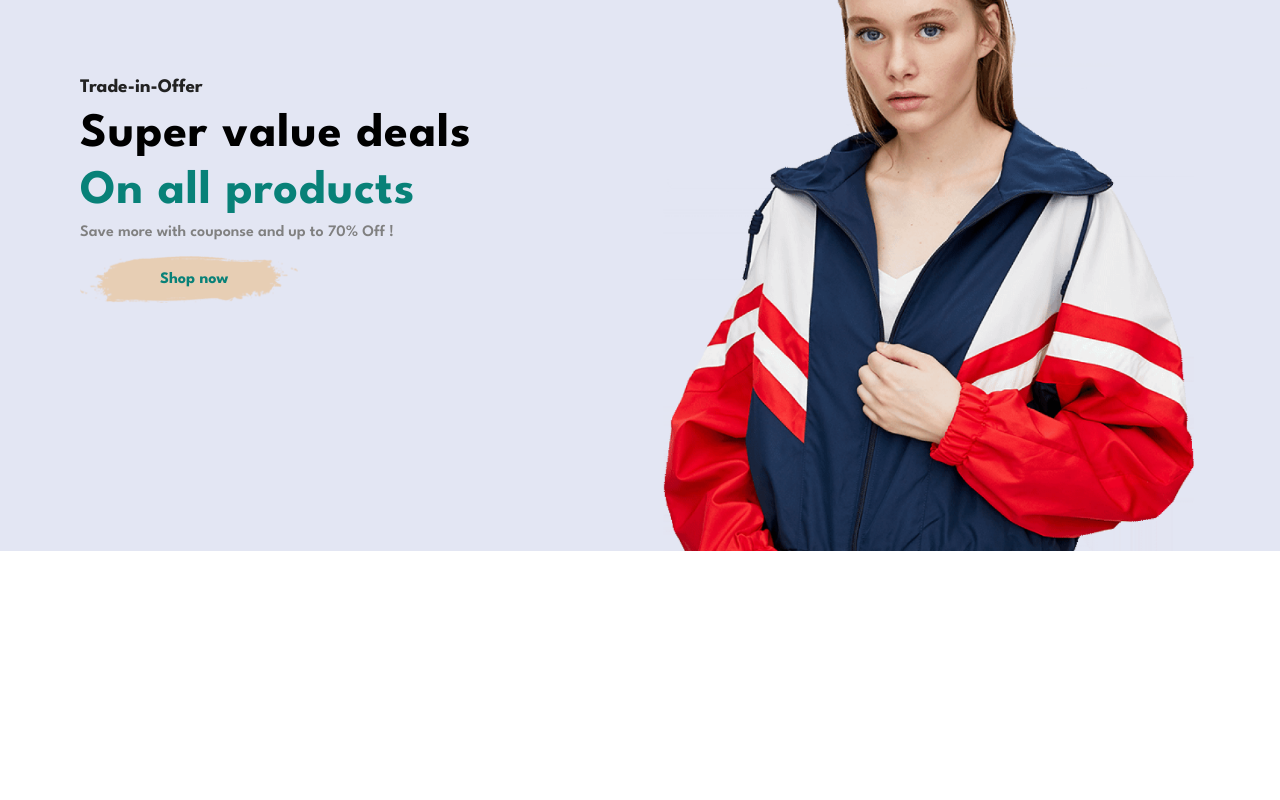
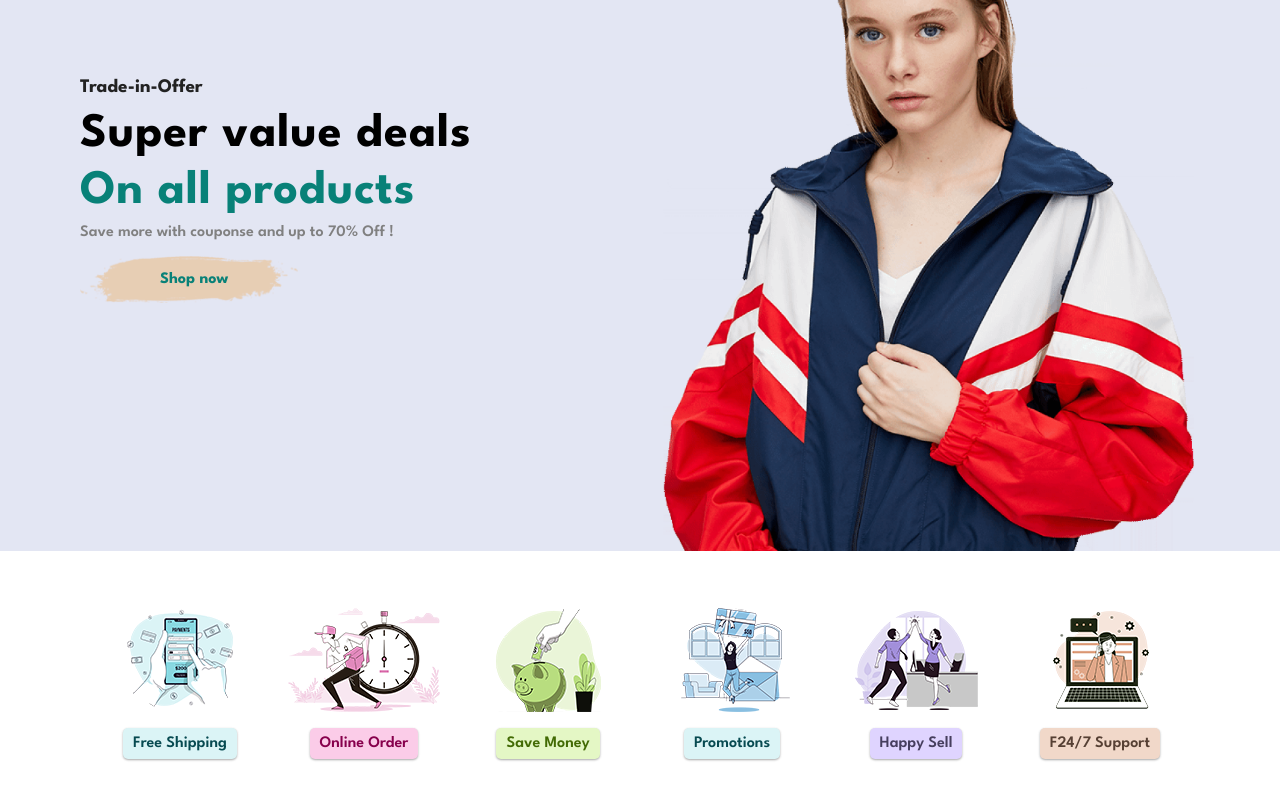
Before and after one commit to Hooseinsalari/Cara, a React (Create React App) app: page / in a window 1280 px wide. Shown: the part 246-1046 px from the top of the page. Before the commit the page ends 800 px from the top, so only its background shows below. Built offline with nearby package versions, Linux system fonts and the light colour scheme.

Commit message:
create feature section

```diff
--- /dev/null
+++ b/src/components/Features.js
@@ -0,0 +1,45 @@
+import React from 'react';
+
+// styles
+import styles from './Features.module.css'
+
+// images
+import f1 from "../img/features/f1.png"
+import f2 from "../img/features/f2.png"
+import f3 from "../img/features/f3.png"
+import f4 from "../img/features/f4.png"
+import f5 from "../img/features/f5.png"
+import f6 from "../img/features/f6.png"
+
+const Features = () => {
+    return (
+        <div className={styles.feat}>
+            <div className={styles.feat__item}>
+                <img src={f1} alt="features image" />
+                <span style={{color: '#074A51', background: '#dbf4f6'}}>Free Shipping</span>
+            </div>
+            <div className={styles.feat__item}>
+                <img src={f2} alt="features image" />
+                <span style={{color: '#87004c', background: '#fbcce8'}}>Online Order</span>
+            </div>
+            <div className={styles.feat__item}>
+                <img src={f3} alt="features image" />
+                <span style={{color: '#426a04', background: '#e4f7c5'}}>Save Money</span>
+            </div>
+            <div className={styles.feat__item}>
+                <img src={f4} alt="features image" />
+                <span style={{color: '#074A51', background: '#dbf4f6'}}>Promotions</span>
+            </div>
+            <div className={styles.feat__item}>
+                <img src={f5} alt="features image" />
+                <span style={{color: '#463e5e', background: '#dfd4ff'}}>Happy Sell</span>
+            </div>
+            <div className={styles.feat__item}>
+                <img src={f6} alt="features image" />
+                <span style={{color: '#564034', background: '#f1d8c9'}}>F24/7 Support</span>
+            </div>
+        </div>
+    );
+};
+
+export default Features;
--- /dev/null
+++ b/src/components/Features.module.css
@@ -0,0 +1,28 @@
+.feat {
+    margin: 3.5rem auto 5%;
+    display: flex;
+    align-items: center;
+    justify-content: center;
+    flex-wrap: wrap;
+}
+
+.feat__item {
+    display: flex;
+    flex-direction: column;
+    align-items: center;
+    justify-content: center;
+    margin: 0 1rem;
+}
+
+.feat__item span {
+    margin: 1rem auto;
+    font-weight: 600;
+    padding: 8px 10px;
+    border-radius: 5px;
+    box-shadow: rgba(0, 0, 0, 0.12) 0px 1px 3px, rgba(0, 0, 0, 0.24) 0px 1px 2px;
+}
+
+img {
+    width: 100%;
+    height: auto;
+}
--- a/src/pages/HomePage.js
+++ b/src/pages/HomePage.js
@@ -2,6 +2,7 @@ import React from 'react';
 
 // components
 import Header from '../components/Header';
+import Features from '../components/Features';
 
 // styles
 import styles from "./HomePage.module.css";
@@ -10,6 +11,7 @@ const HomePage = () => {
     return (
         <div>
             <Header />
+            <Features />
         </div>
     );
 };
```
